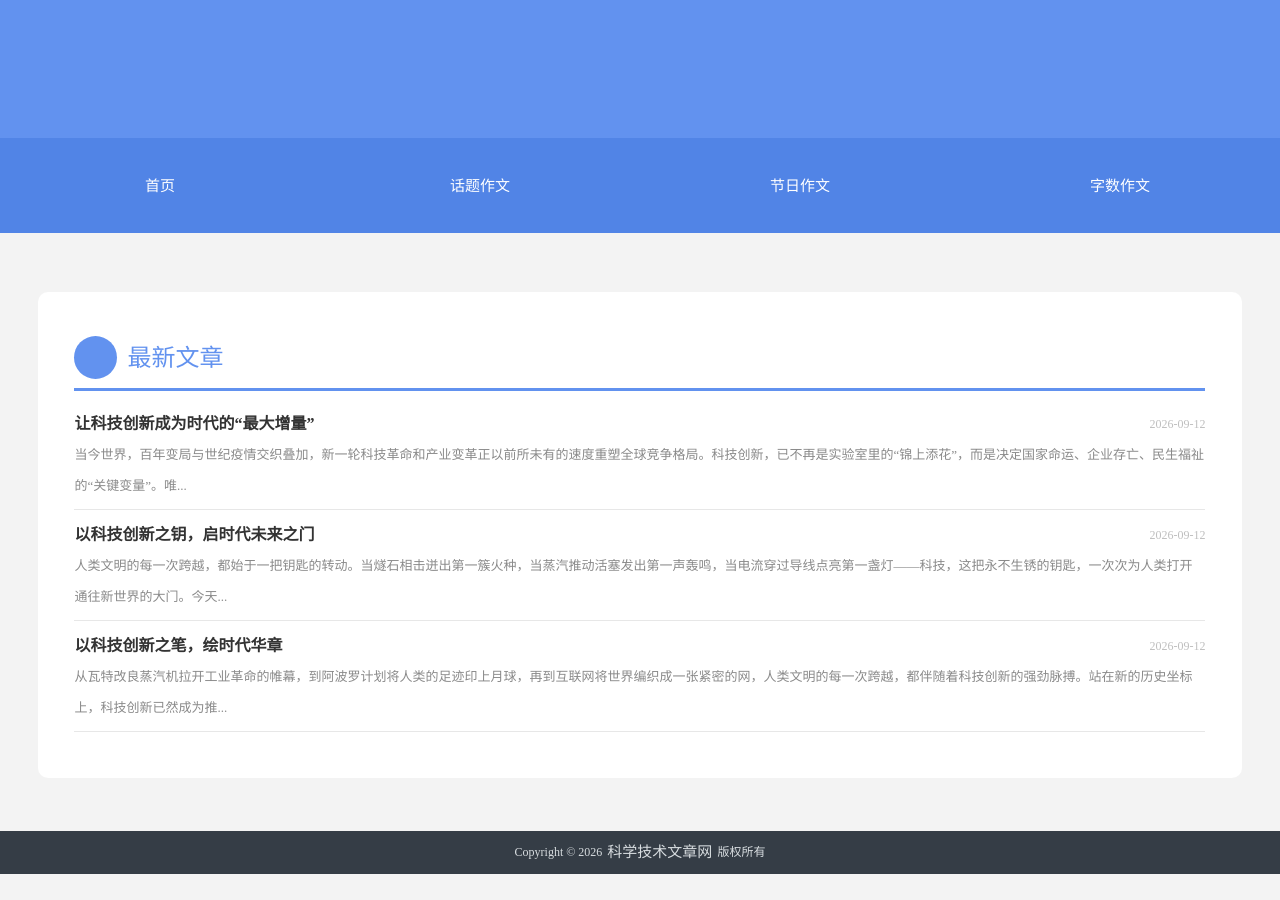
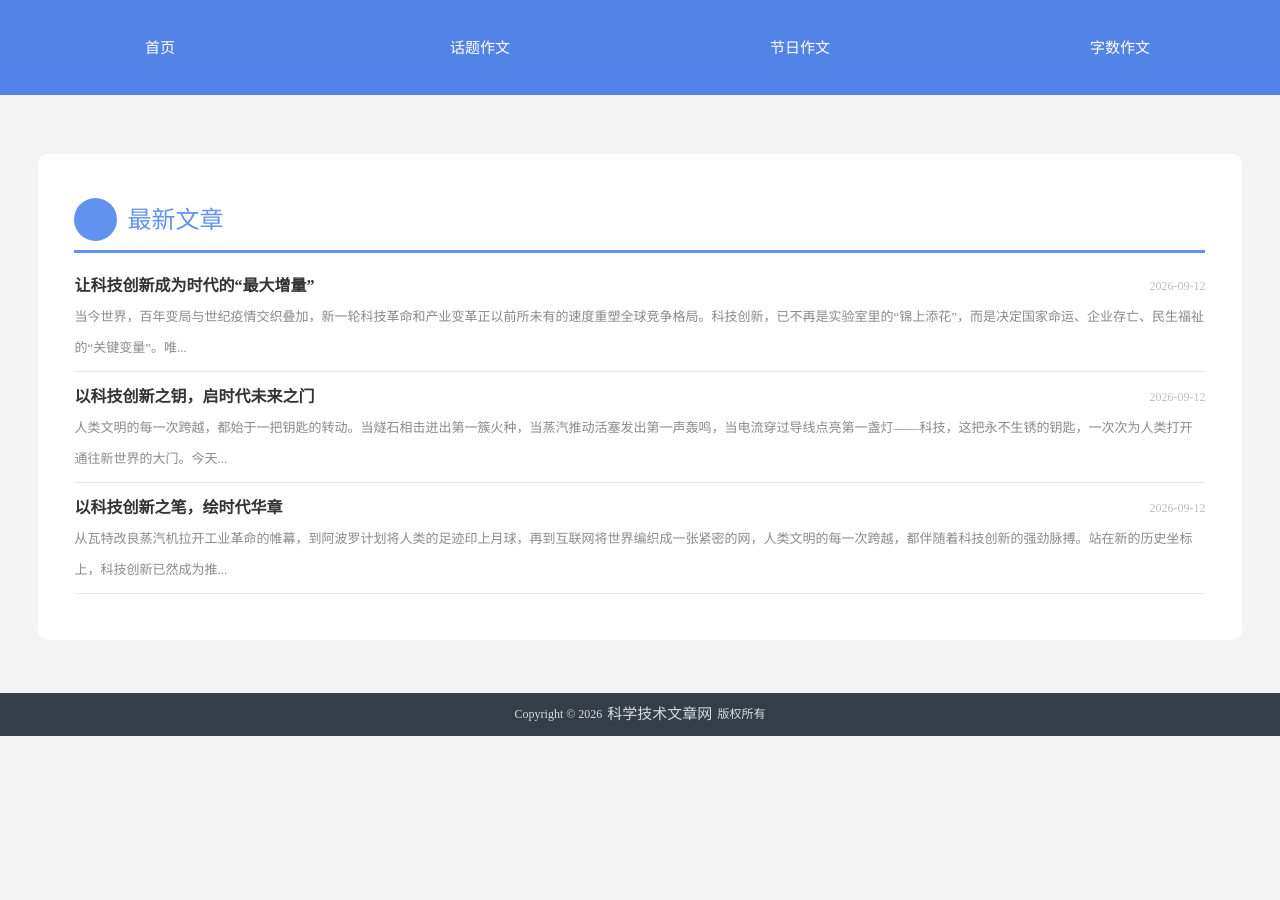
Before and after one commit to hujiku01/hujiku01.github.io, a Jekyll site: the page built from index.html, in a window 1280 px wide. Built offline with Jekyll 4.4.1, drawn with Linux system fonts in a browser that asks for light colours; grey boxes are pictures that could not be loaded.

Commit message:
Set az_header height to 0px
Change header height to 0px for az_header class.

```diff
--- a/assets/css/style.css
+++ b/assets/css/style.css
@@ -16,7 +16,7 @@ body{font-size: 12px;background: #f3f3f3;}
 .content{margin: 2%;line-height: 28px;font-size: 17px;width: 96%;float: left;overflow: hidden;}
 .content p{font-size: 17px;line-height: 28px;padding-bottom: 12px;color: #333;}
 /*header*/
-.az_header{float:left;background: #6292ef;width: 100%;height: 138px;}
+.az_header{float:left;background: #6292ef;width: 100%;height: 0px;}
 .az_header_box{width: 100%;margin: 0 auto;text-align: center;}
 
 .rougao {float: right;line-height: 125px;height: 125px;display: none;}
```
